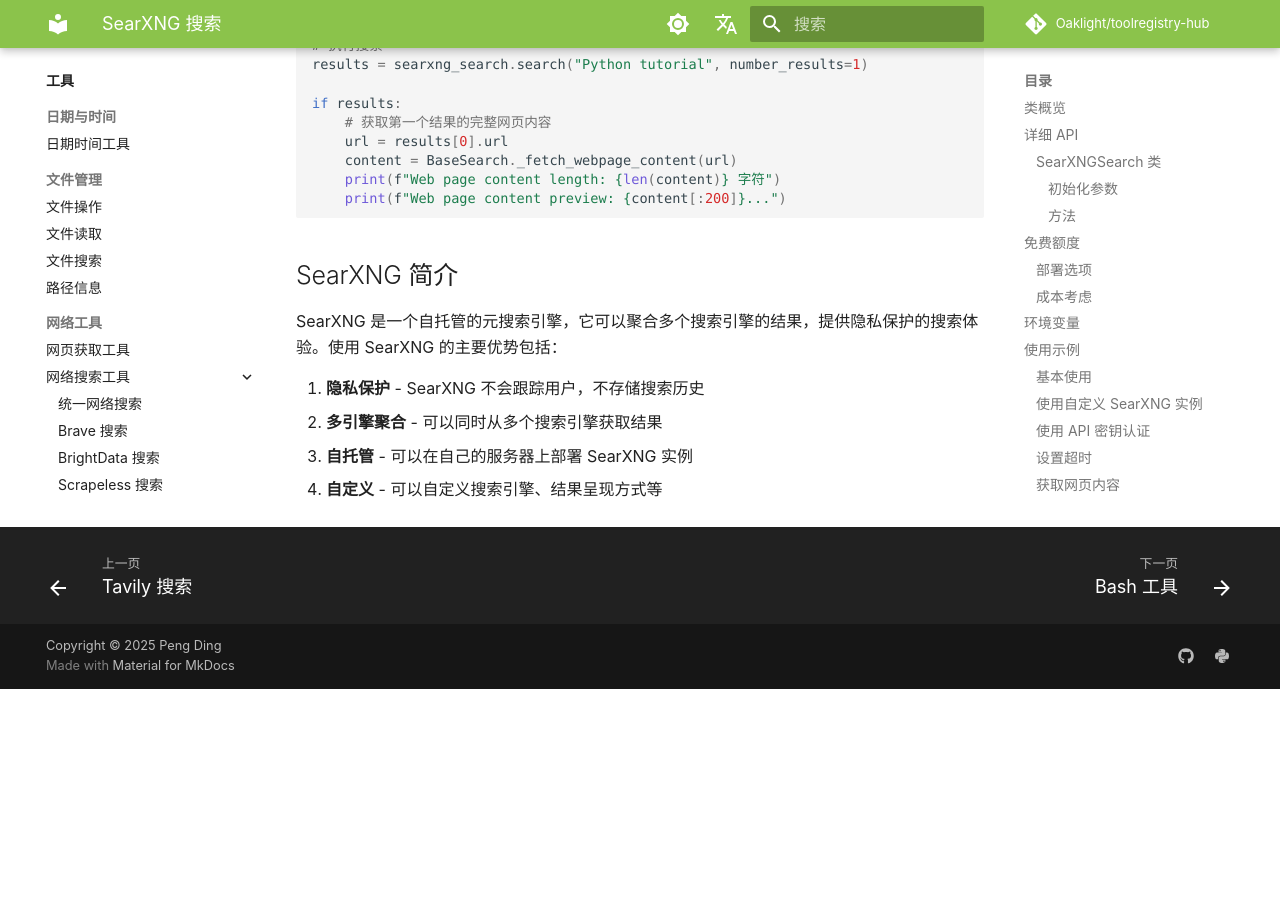
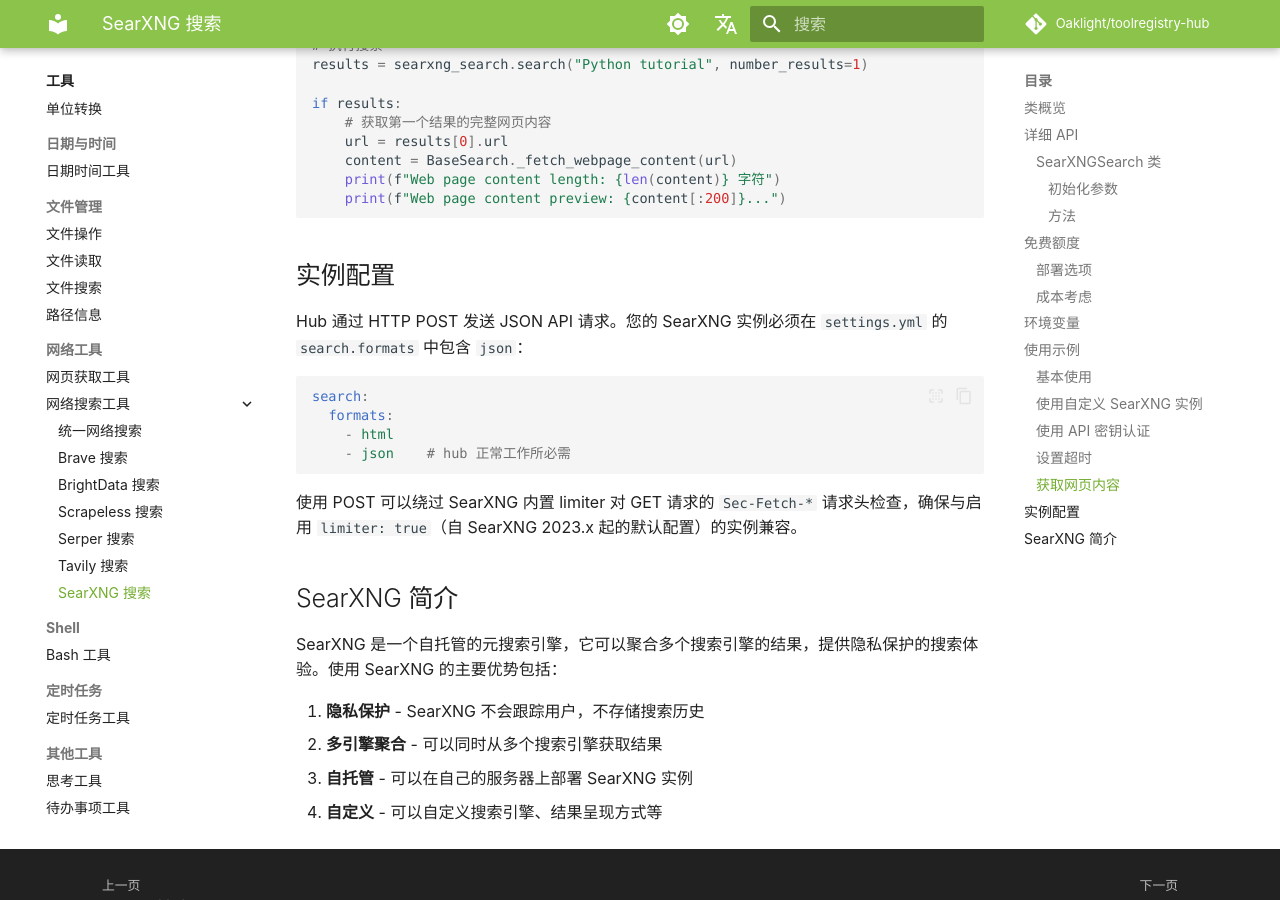
Before and after one commit to Oaklight/toolregistry-hub, an MkDocs documentation site: the page built from docs/tools/websearch/searxng.md, in a window 1280 px wide and 900 px high, scrolled down 3747 px. Built offline with MkDocs 1.6.1 and Material for MkDocs 9.7.7, drawn with Linux system fonts in a browser that asks for light colours; some web fonts are replaced; comment, search, counter and statistics services are not loaded; before the commit the page ends 4436 px from its top, so only the background shows below that.

Commit message:
docs: 添加 SearXNG POST 使用说明和 #115 更新日志

````diff
--- a/docs/tools/websearch/searxng.md
+++ b/docs/tools/websearch/searxng.md
@@ -157,6 +157,19 @@
     print(f"Web page content preview: {content[:200]}...")
 ```
 
+## 实例配置
+
+Hub 通过 HTTP POST 发送 JSON API 请求。您的 SearXNG 实例必须在 `settings.yml` 的 `search.formats` 中包含 `json`：
+
+```yaml
+search:
+  formats:
+    - html
+    - json    # hub 正常工作所必需
+```
+
+使用 POST 可以绕过 SearXNG 内置 limiter 对 GET 请求的 `Sec-Fetch-*` 请求头检查，确保与启用 `limiter: true`（自 SearXNG 2023.x 起的默认配置）的实例兼容。
+
 ## SearXNG 简介
 
 SearXNG 是一个自托管的元搜索引擎，它可以聚合多个搜索引擎的结果，提供隐私保护的搜索体验。使用 SearXNG 的主要优势包括：
````
Also changed, not shown: docs/changelog.md (+4 -0 lines).
